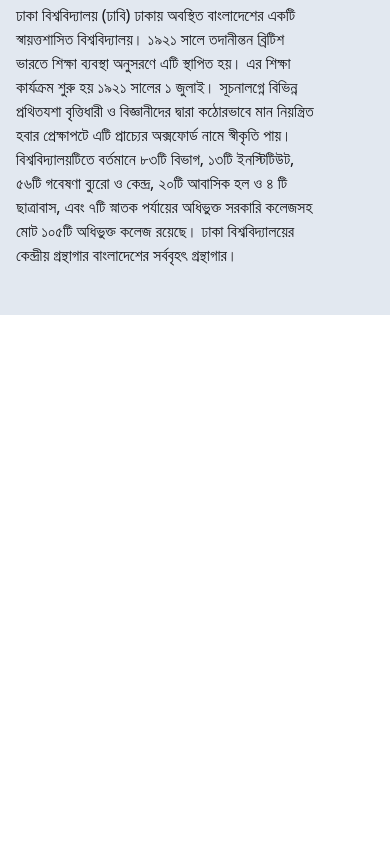
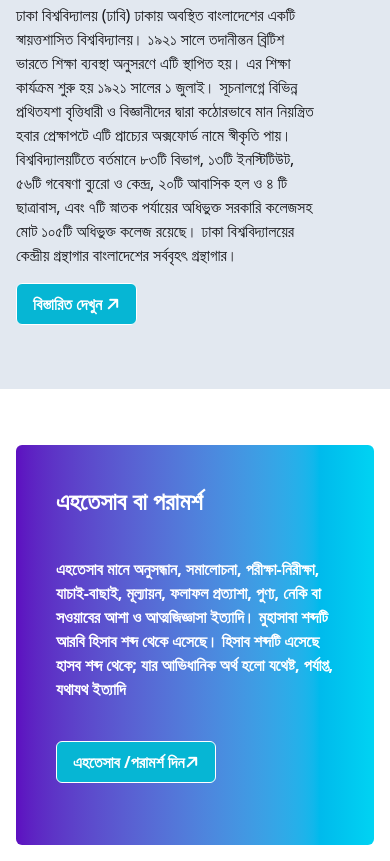
Before and after one commit to rjriajul1/du-sataro-shibir, a plain HTML site: page index.html in a window 390 px wide. Shown: the part 4622-5483 px from the top of the page. Before the commit the page ends 4937 px from the top, so only its background shows below. Drawn offline with nearby package versions, Linux system fonts and the light colour scheme.

Commit message:
added discuss section

```diff
--- a/index.html
+++ b/index.html
@@ -69,11 +69,12 @@
       padding-bottom: 10px;
 
      }
-
-
-
-
-
+     .du-btn:hover{
+       border: 1px solid #06b6d4;
+       border-radius: 10px;
+       background-color: white;
+       color: #06b6d4;
+     }
 
     </style>
   </head>
@@ -522,7 +523,7 @@
       </section>
 
       <!-- news section  -->
-       <section class="py-10 container mx-auto py-8">
+       <section class="py-10 container mx-auto">
         <div class="flex justify-between items-center p-4">
           <h1 class="md:text-2xl text-xl font-bold">পত্রপত্রিকায় প্রকাশিত সংবাদসমূহ</h1>
           <ul>
@@ -566,7 +567,6 @@
        </section>
 
        <!-- dhaka university porisity -->
-
        <section class="bg-slate-200">
         <div class=" container mx-auto py-8 lg:flex gap-6">
           <div class="p-4 ">
@@ -601,6 +601,7 @@
             </div>
 
           </div>
+
           <div class="p-4">
           <h1 class="text-xl font-bold py-4 lg:pb-4 lg:py-0">ঢাকা বিশ্ববিদ্যালয় পরিচিতি</h1>
             <ul class="flex flex-wrap gap-5 py-6 ">
@@ -611,11 +612,34 @@
             </ul>
             <p class="w-5/6">ঢাকা বিশ্ববিদ্যালয় (ঢাবি) ঢাকায় অবস্থিত বাংলাদেশের একটি স্বায়ত্তশাসিত  বিশ্ববিদ্যালয়। ১৯২১ সালে তদানীন্তন ব্রিটিশ ভারতে  শিক্ষা ব্যবস্থা অনুসরণে এটি স্থাপিত হয়। এর শিক্ষা কার্যক্রম শুরু হয় ১৯২১ সালের ১ জুলাই। সূচনালগ্নে বিভিন্ন প্রথিতযশা বৃত্তিধারী ও বিজ্ঞানীদের দ্বারা কঠোরভাবে মান নিয়ন্ত্রিত হবার প্রেক্ষাপটে এটি প্রাচ্যের অক্সফোর্ড নামে স্বীকৃতি পায়।
               বিশ্ববিদ্যালয়টিতে বর্তমানে ৮৩টি বিভাগ, ১৩টি ইনস্টিটিউট, ৫৬টি গবেষণা ব্যুরো ও কেন্দ্র, ২০টি আবাসিক হল ও ৪ টি ছাত্রাবাস, এবং ৭টি স্নাতক পর্যায়ের অধিভুক্ত সরকারি কলেজসহ মোট ১০৫টি অধিভুক্ত কলেজ রয়েছে। ঢাকা বিশ্ববিদ্যালয়ের কেন্দ্রীয় গ্রন্থাগার বাংলাদেশের সর্ববৃহৎ গ্রন্থাগার।
-                                                          </p></p>
+                </p>
+                <ul class="py-4">
+                  <li class="border rounded-md max-w-max px-4 p-2 font-bold bg-[#06b6d4] du-btn text-white "><a href="">বিস্তারিত দেখুন <i class="fa-solid fa-arrow-right -rotate-45"></i></a></li>
+                </ul>
           </div>
 
         </div>
        </section>
+
+       <!-- discuess section -->
+        <section class="mt-10 container mx-auto p-4 lg:p-0 ">
+          <div class="lg:flex gap-9 bg-gradient-to-r from-violet-800 to-cyan-400 text-white p-10 rounded-md items-center h-[400px]">
+
+            <div class="">
+              <h1 class="text-nowrap font-bold text-2xl lg:ml-44 ">এহতেসাব বা পরামর্শ</h1>
+            </div>
+
+            <div>
+
+              <p class="lg:w-1/2 mx-auto py-10 md:leading-8 font-semibold">এহতেসাব মানে অনুসন্ধান, সমালোচনা, পরীক্ষা-নিরীক্ষা, যাচাই-বাছাই, মূল্যায়ন, ফলাফল প্রত্যাশা, পুণ্য, নেকি বা সওয়াবের আশা ও আত্মজিজ্ঞাসা ইত্যাদি। মুহাসাবা শব্দটি আরবি হিসাব শব্দ থেকে এসেছে। হিসাব শব্দটি এসেছে হাসব শব্দ থেকে; যার আভিধানিক অর্থ হলো যথেষ্ট, পর্যাপ্ত, যথাযথ ইত্যাদি</p>
+
+              <ul class="lg:ml-64">
+                <li class="border rounded-md max-w-max px-4 p-2 font-bold bg-[#06b6d4] du-btn text-white "><a href=""><button>এহতেসাব /পরামর্শ দিন</button><i class="fa-solid fa-arrow-right -rotate-45"></i></a></li>
+              </ul>
+
+            </div>
+          </div>
+        </section>
     </main>
 
 
```
